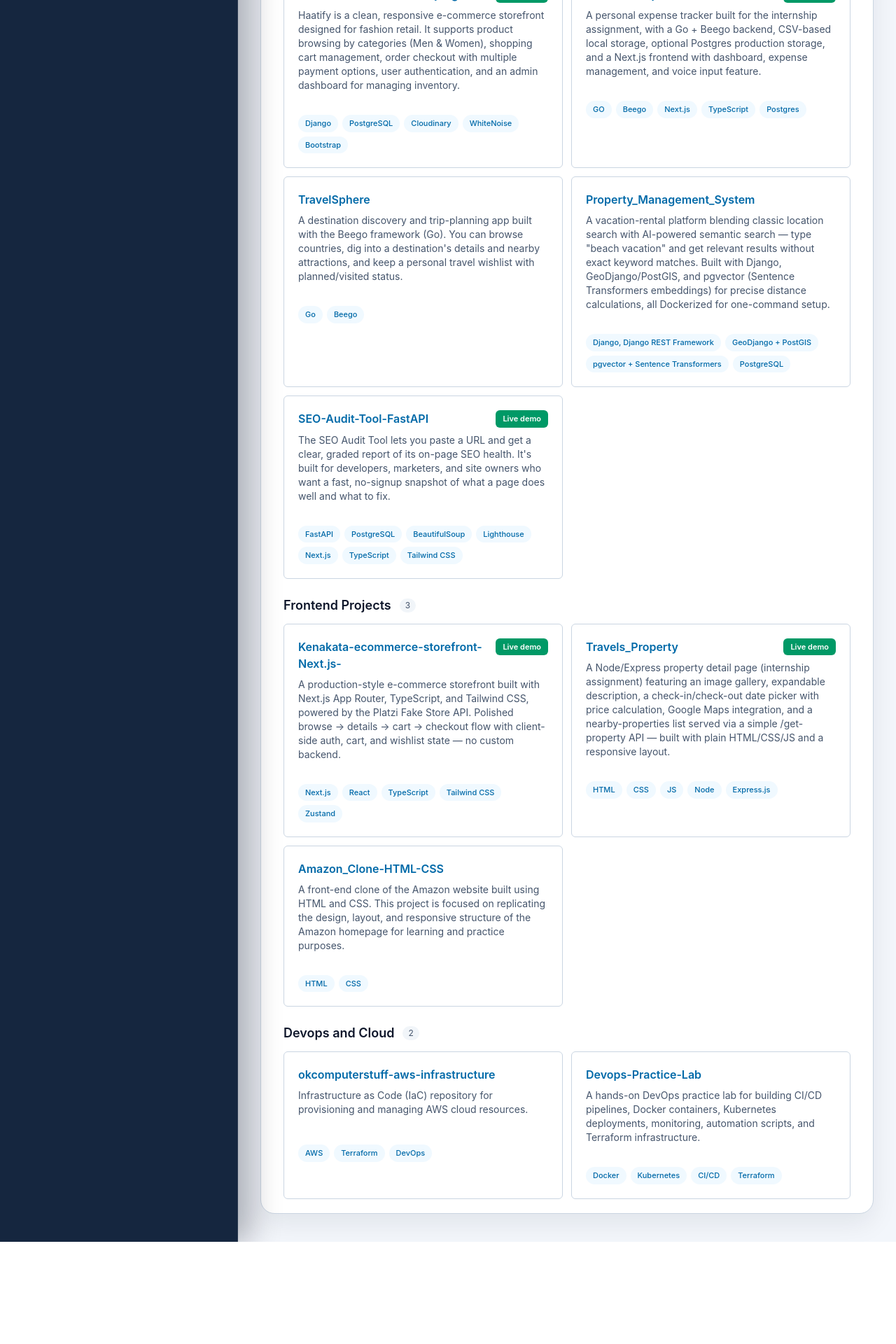
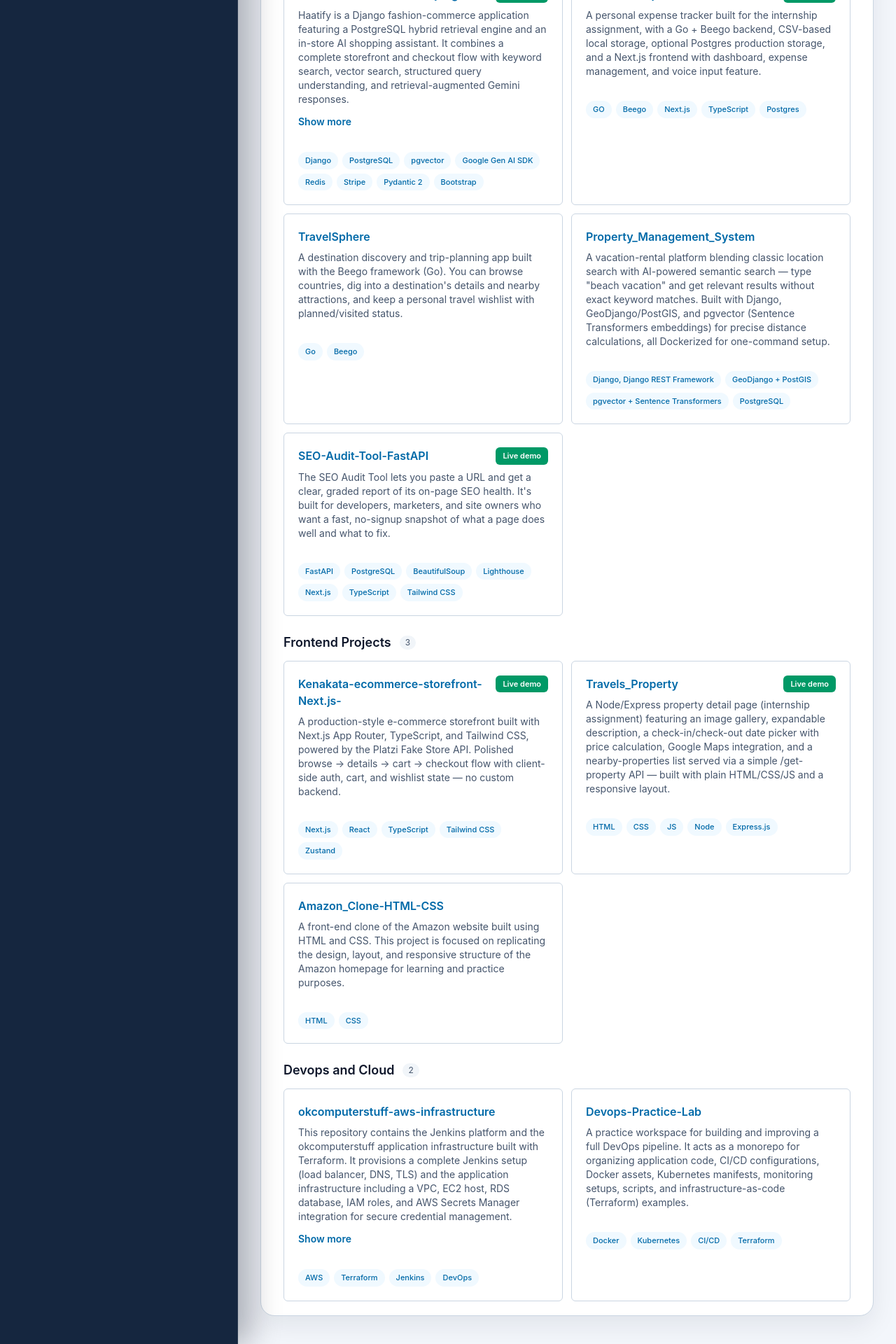
Before and after one commit to NaimurRahmannn/Portfolio-Project, a React (Vite) app: page /projects in a window 1280 px wide. Shown: the part 2056-3976 px from the top of the page at 70% size. Before the commit the page ends 3830 px from the top, so only its background shows below. Built offline with nearby package versions, Linux system fonts and the light colour scheme.

Commit message:
feat: Award section

```diff
--- a/src/pages/AwardsAchievementsPage.jsx
+++ b/src/pages/AwardsAchievementsPage.jsx
@@ -41,6 +41,11 @@ const hackathons = [
         title: 'SUST Codex Community Hackathon',
         achievement: 'Participant',
         detail: 'Preliminary Contest',
+    },
+    {
+        title: 'BUP CSE Fest Hackathon 2026',
+        href: 'https://github.com/NaimurRahmannn/BUP_CSE_FEST_HACKATHON_2026',
+        achievement: 'Participant',
     },
 ]
 
--- a/src/pages/ProjectsPage.jsx
+++ b/src/pages/ProjectsPage.jsx
@@ -92,9 +92,16 @@ const projects = [
         name: 'Ecommerce-sites-with-Django',
         href: 'https://github.com/NaimurRahmannn/Ecommerce-sites-with-Django',
         demoUrl: 'https://haatify.onrender.com/',
-        description: 'Haatify is a clean, responsive e-commerce storefront designed for fashion retail. It supports product browsing by categories (Men & Women), shopping cart management, order checkout with multiple payment options, user authentication, and an admin dashboard for managing inventory.',
+        description: 'Haatify is a Django fashion-commerce application featuring a PostgreSQL hybrid retrieval engine and an in-store AI shopping assistant. It combines a complete storefront and checkout flow with keyword search, vector search, structured query understanding, and retrieval-augmented Gemini responses.',
+        highlights: [
+            'PostgreSQL hybrid product search combining pgvector (cosine-distance HNSW index) and full-text search.',
+            'AI shopping assistant with RAG (Retrieval-Augmented Generation) using Gemini for context-aware responses.',
+            'Automatic ProductSearchDocument synchronization through Django signals.',
+            'Structured query analysis for explicit filtering (price, category, brand, color, size).',
+            'Integrated Stripe-hosted Checkout with signed webhooks for payment processing.',
+        ],
         language: '',
-        technologies: ['Django','PostgreSQL','Cloudinary','WhiteNoise','Bootstrap'],
+        technologies: ['Django', 'PostgreSQL', 'pgvector', 'Google Gen AI SDK', 'Redis', 'Stripe', 'Pydantic 2', 'Bootstrap'],
     },
     {
         category: 'Backend Projects',
@@ -160,15 +167,22 @@ const projects = [
         category: 'Devops and Cloud',
         name: 'okcomputerstuff-aws-infrastructure',
         href: 'https://github.com/NaimurRahmannn/okcomputerstuff-aws-infrastructure',
-        description: 'Infrastructure as Code (IaC) repository for provisioning and managing AWS cloud resources.',
+        description: 'This repository contains the Jenkins platform and the okcomputerstuff application infrastructure built with Terraform. It provisions a complete Jenkins setup (load balancer, DNS, TLS) and the application infrastructure including a VPC, EC2 host, RDS database, IAM roles, and AWS Secrets Manager integration for secure credential management.',
+        highlights: [
+            'Provisions Jenkins platform with load balancing, DNS, and TLS certificates.',
+            'Deploys application VPC, EC2 host, RDS database, and IAM roles.',
+            'Manages application and database credentials securely via AWS Secrets Manager.',
+            'Enforces production requirements like S3 state bucket security and least privilege IAM policies.',
+            'Uses modular Terraform setups with strict isolation between Jenkins and Application infrastructure.',
+        ],
         language: '',
-        technologies: ['AWS', 'Terraform', 'DevOps'],
+        technologies: ['AWS', 'Terraform', 'Jenkins', 'DevOps'],
     },
     {
         category: 'Devops and Cloud',
         name: 'Devops-Practice-Lab',
         href: 'https://github.com/NaimurRahmannn/Devops-Practice-Lab',
-        description: 'A hands-on DevOps practice lab for building CI/CD pipelines, Docker containers, Kubernetes deployments, monitoring, automation scripts, and Terraform infrastructure.',
+        description: 'A practice workspace for building and improving a full DevOps pipeline. It acts as a monorepo for organizing application code, CI/CD configurations, Docker assets, Kubernetes manifests, monitoring setups, scripts, and infrastructure-as-code (Terraform) examples.',
         language: '',
         technologies: ['Docker', 'Kubernetes', 'CI/CD', 'Terraform'],
     },
```
